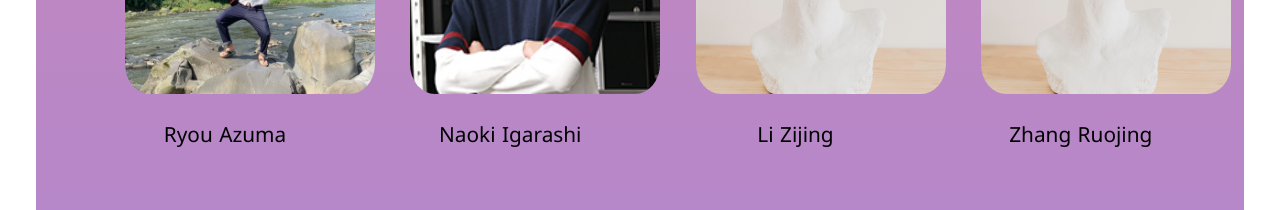
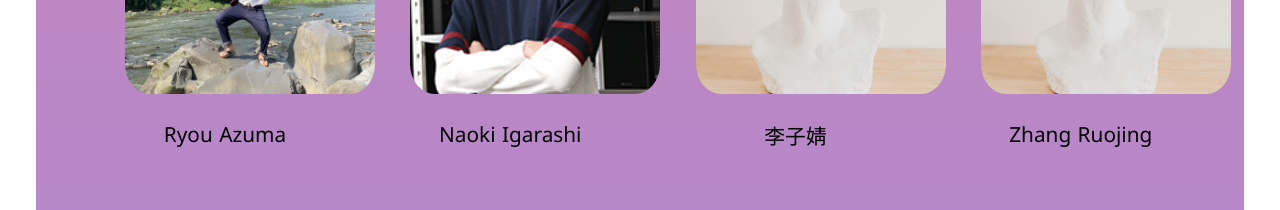
Before and after one commit to ZeroSano/homepage, a Nuxt app: page /member in a window 1280 px wide. Shown: the part 2080-2290 px from the top of the page. Built offline with nearby package versions, Linux system fonts and the light colour scheme.

Commit message:
li change name to chr

```diff
--- a/pages/member.vue
+++ b/pages/member.vue
@@ -40,7 +40,7 @@ export default {
                 M2: [
                     {name_en: 'Ryou Azuma', img: "sanolab/profile/M1_azuma.JPG"},
                     {name_en: 'Naoki Igarashi ', img: "sanolab/profile/M1_Igarashi.jpg"},
-                    {name_en: 'Li Zijing', img: "sanolab/profile/face.jpg"},
+                    {name_en: '李子婧', img: "sanolab/profile/face.jpg"},
                     {name_en: 'Zhang Ruojing', img: "sanolab/profile/face.jpg"}
                 ],
                 B4: [
```
